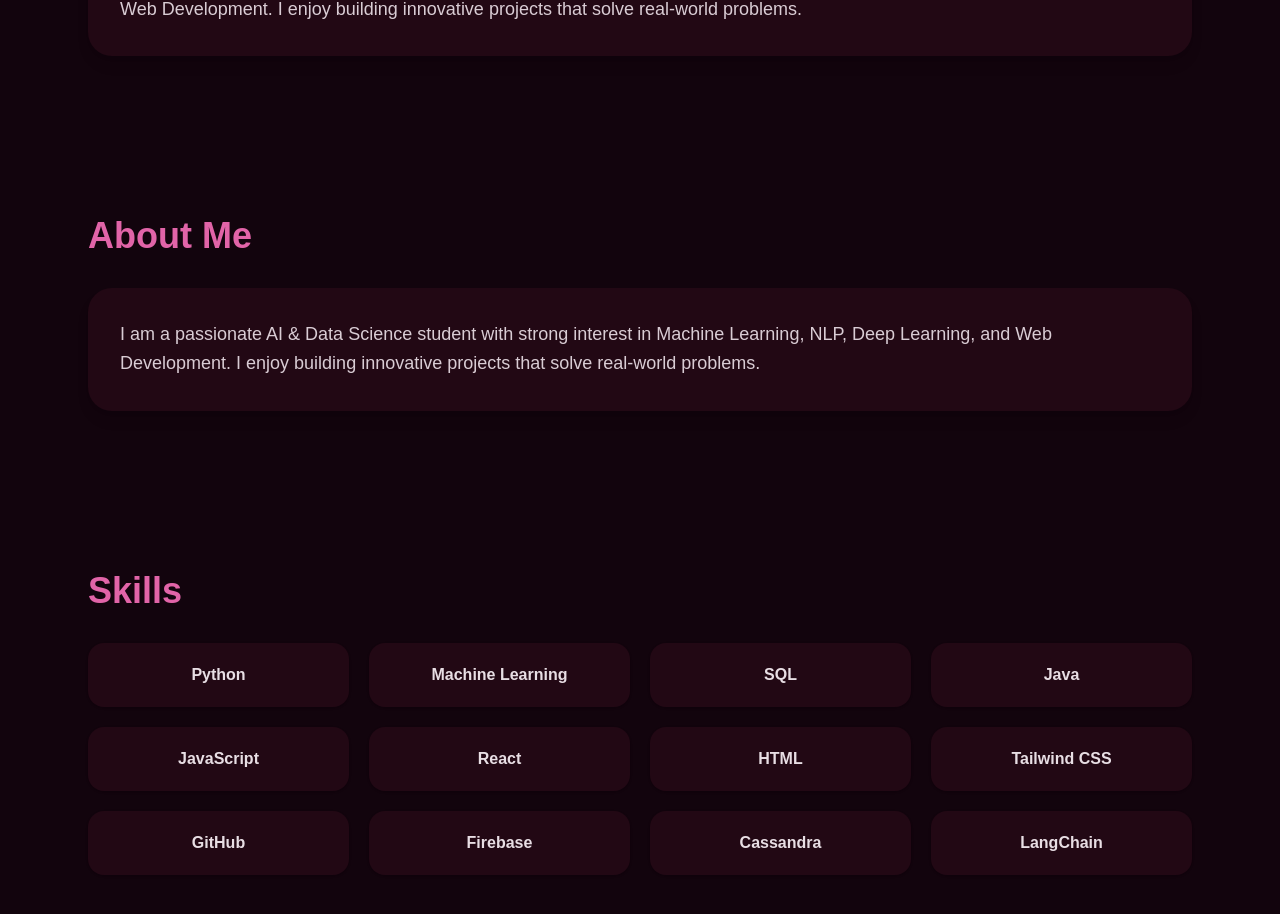
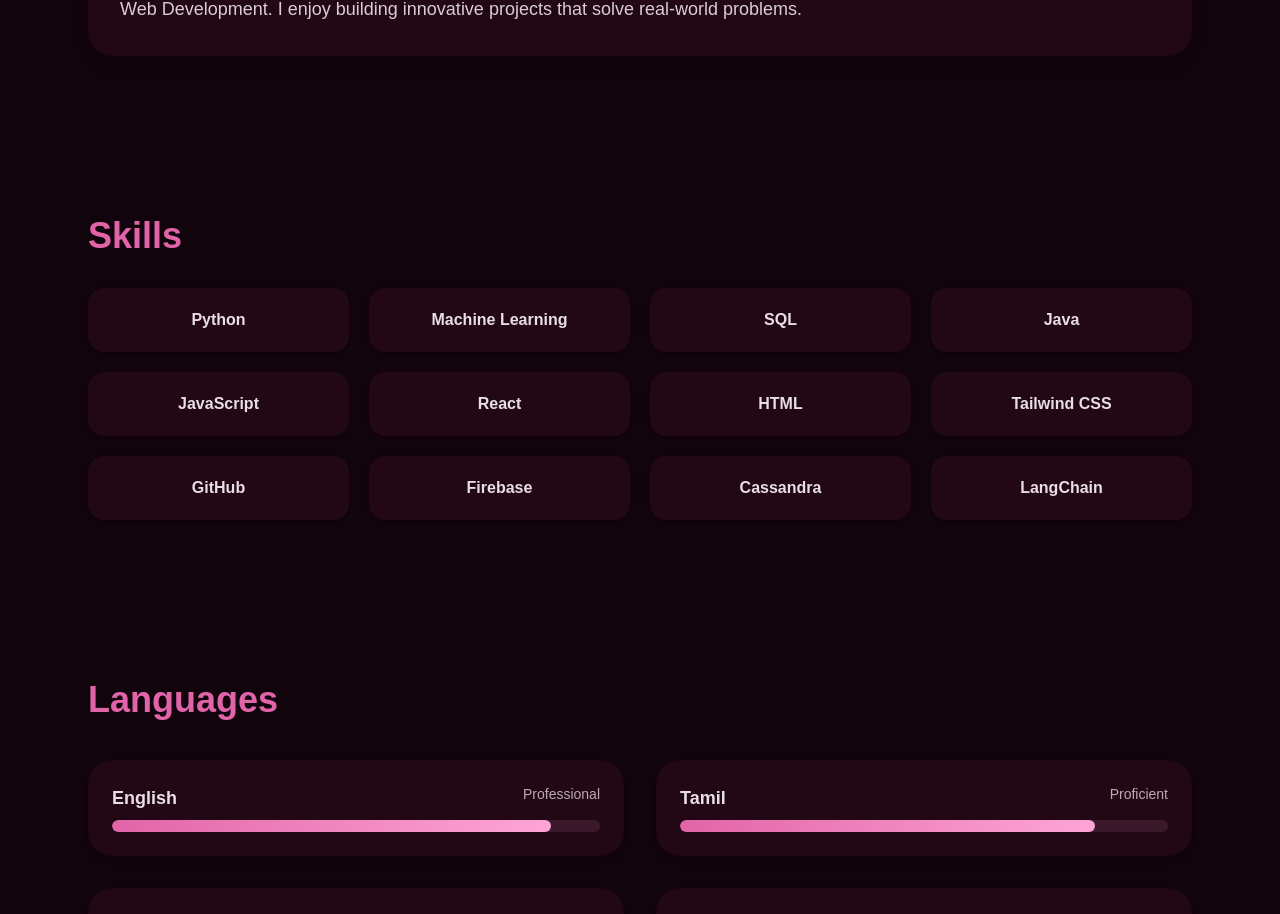
Before and after one commit to PojashriJM/PojashriJM_Portfolio, a Next.js app: page / in a window 1280 px wide. Shown: the part 856-1770 px from the top of the page. Built offline with nearby package versions, Linux system fonts and the light colour scheme.

Commit message:
enhanced about

```diff
--- a/app/page.tsx
+++ b/app/page.tsx
@@ -149,22 +149,6 @@
           </p>
         </div>
       </section>
-
-
-        {/* About */}
-        <section id="about" className="max-w-6xl mx-auto px-6 py-20">
-          <h2 className="text-4xl text-[#C43C88] dark:text-[#E164A8] font-bold mb-8">
-            About Me
-          </h2>
-
-          <div className="bg-[#F8EAF2] dark:bg-[#220814] p-8 rounded-3xl shadow-lg">
-            <p className="text-lg leading-relaxed text-[#5A3147] dark:text-[#D9CCD4]">
-              I am a passionate AI & Data Science student with strong interest in
-              Machine Learning, NLP, Deep Learning, and Web Development.
-              I enjoy building innovative projects that solve real-world problems.
-            </p>
-          </div>
-        </section>
 
         {/* Skills */}
         <section id="skills" is="Skills" className="max-w-6xl mx-auto px-6 py-20">
```
